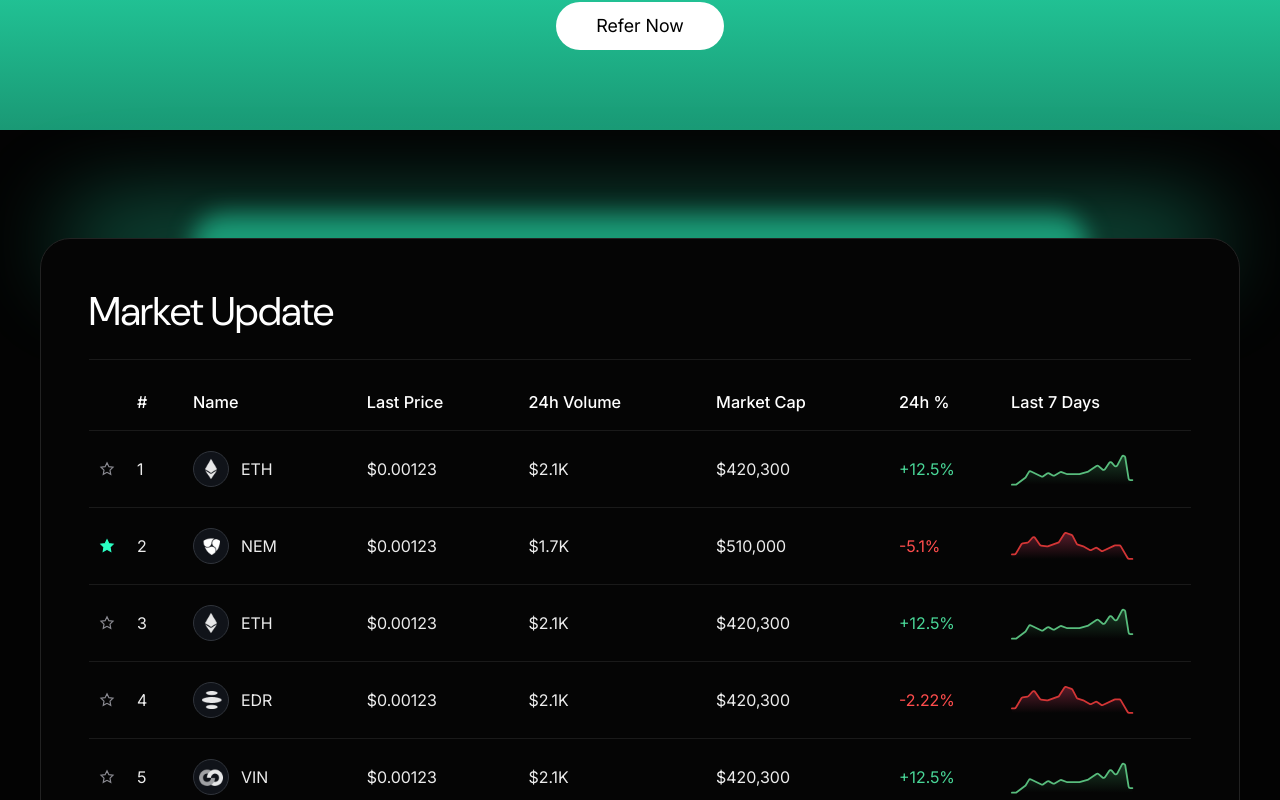
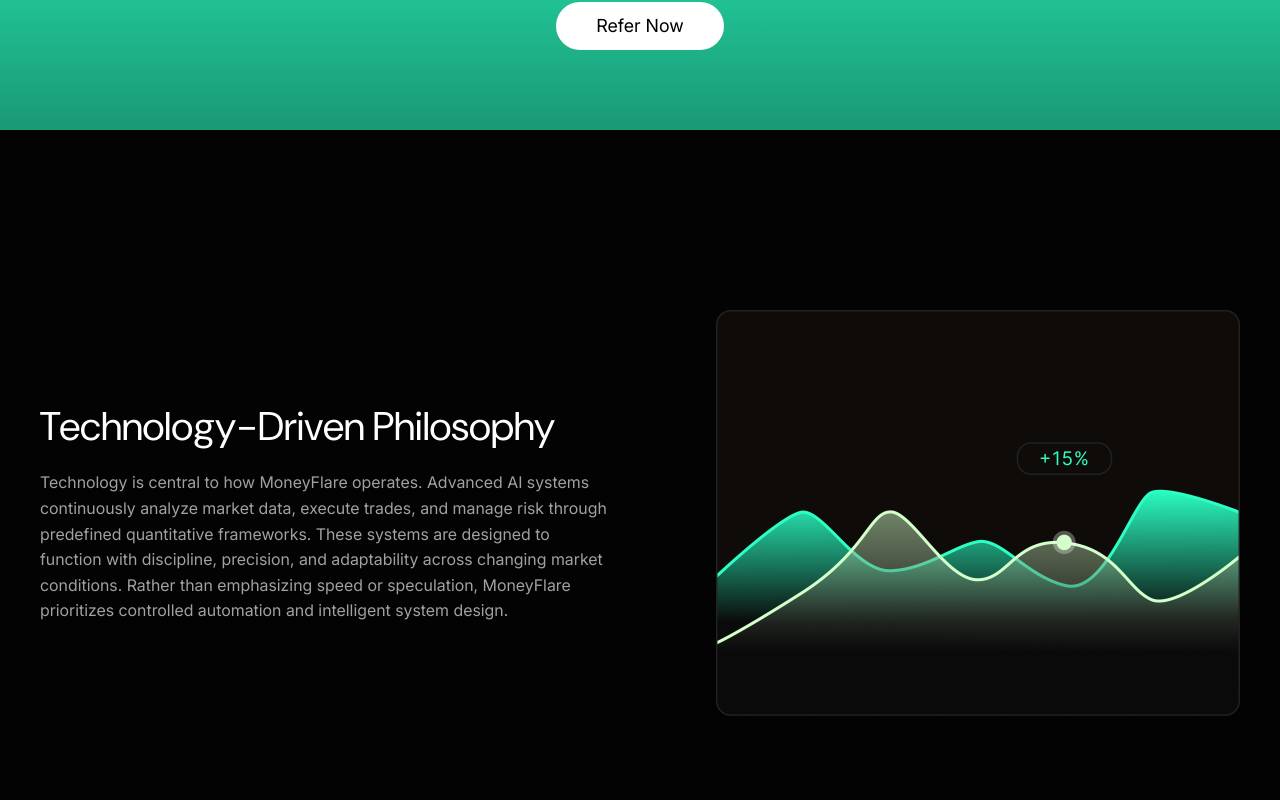
Before and after one commit to backbencherstudio/taylornia_money_flare_Vuejs, a Nuxt app: page /referral-program in a window 1280 px wide. Shown: the part 1200-2000 px from the top of the page. Built offline with nearby package versions, Linux system fonts and the light colour scheme.

Commit message:
Referral  page updated

```diff
--- a/app/components/MarketUpdate/MarketUpdate.vue
+++ b/app/components/MarketUpdate/MarketUpdate.vue
@@ -117,7 +117,7 @@
     />
     <div class="h-10 xl:h-16 w-56 xl:w-4xl mx-auto bg-[#2bffc3]/50 rounded-full -mb-10 blur-md" />
     <!-- decoration -->
-    <div class="mx-auto max-w-7xl px-6 xl:px-10  relative z-30">
+    <div class="mx-auto max-w-7xl  xl:px-10  relative z-30">
       <div
         class="rounded-[30px] border border-[#222222] bg-[#050505] p-6 sm:p-8 lg:p-10 xl:p-12"
       >
--- /dev/null
+++ b/app/components/ReferralProgram/Technology.vue
@@ -0,0 +1,23 @@
+<script setup lang="ts">
+import SectionHeading from "../Reusable/SectionHeading.vue";
+</script>
+
+<template>
+  <section class="py-20  lg:py-45">
+    <div class="max-w-7xl mx-auto px-60 lg:px-10">
+      <div class="flex items-center justify-between">
+        <div class="lg:w-143.75">
+          <SectionHeading
+            title="Technology-Driven Philosophy"
+            description="Technology is central to how MoneyFlare operates. Advanced AI systems continuously analyze market data, execute trades, and manage risk through predefined quantitative frameworks. These systems are designed to function with discipline, precision, and adaptability across changing market conditions.
+            Rather than emphasizing speed or speculation, MoneyFlare prioritizes controlled automation and intelligent system design."
+            align="left"
+          />
+        </div>
+        <div>
+            <img src="/graph.png" alt="" class="lg:w-131">
+        </div>
+      </div>
+    </div>
+  </section>
+</template>
--- a/app/pages/(client)/referral-program/index.vue
+++ b/app/pages/(client)/referral-program/index.vue
@@ -7,6 +7,7 @@
 import StarIcon from "~/components/Icons/StarIcon.vue";
 import MarketUpdate from "~/components/MarketUpdate/MarketUpdate.vue";
 import ReferNow from "~/components/ReferralProgram/ReferNow.vue";
+import Technology from "~/components/ReferralProgram/Technology.vue";
 
 definePageMeta({
   layout: "client",
@@ -93,6 +94,7 @@
     />
   </section>
   <ReferNow />
+  <Technology />
   <div class="py-20">
     <MarketUpdate />
   </div>
```
Also changed, not shown: public/Graph.png (added).
